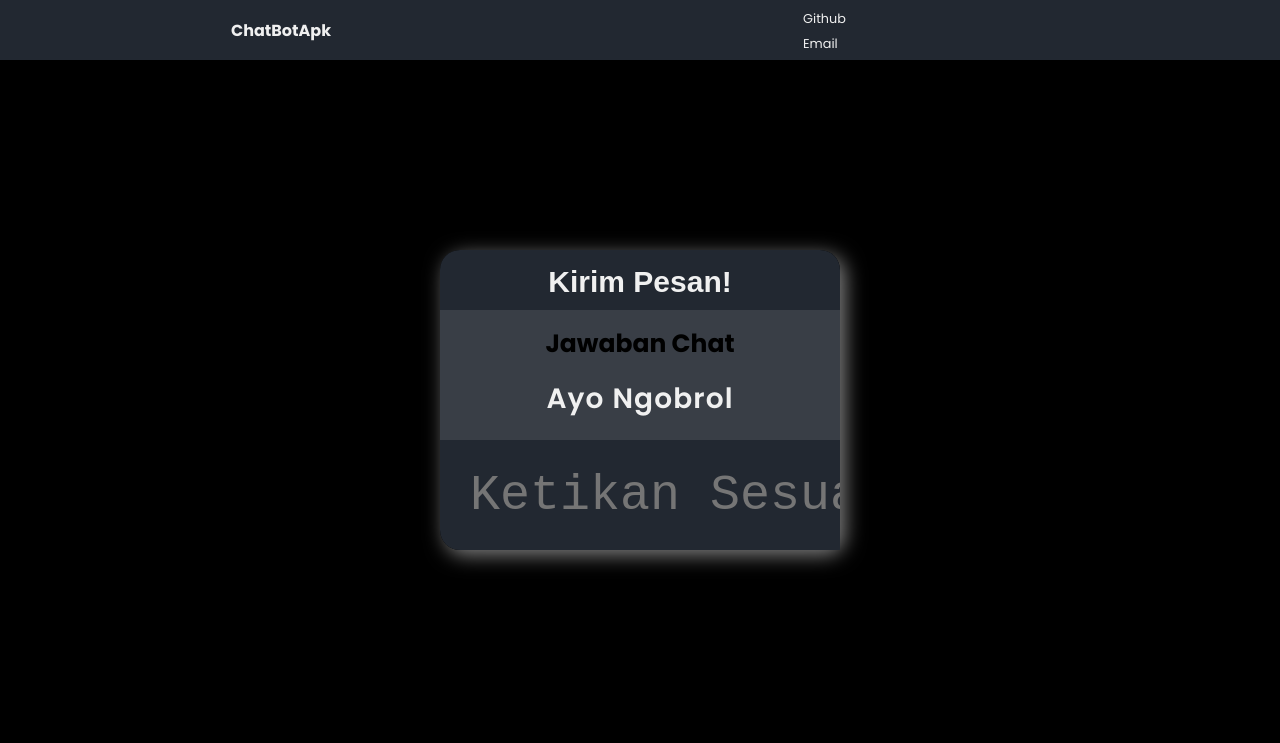
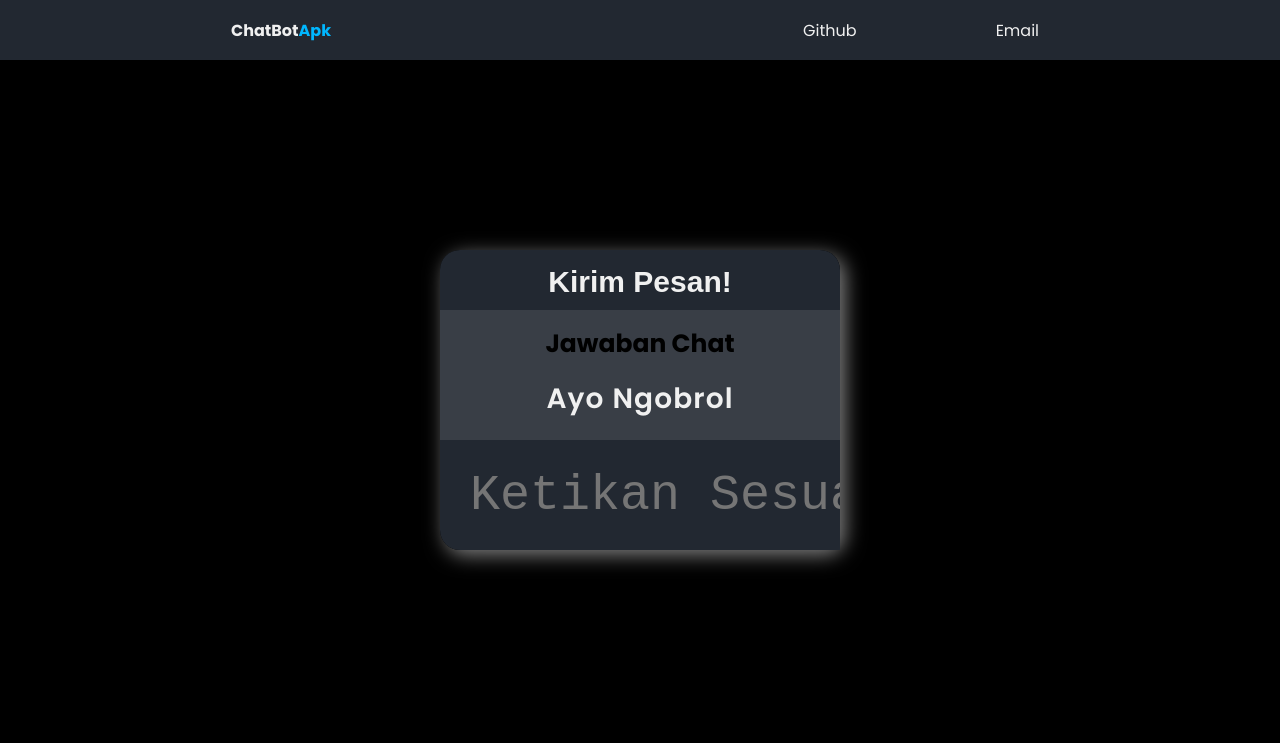
Before and after one commit to MDACreative/chatbot.github.io, a plain HTML site: page index.html in a window 1280 px wide. Drawn offline with Linux system fonts and the light colour scheme.

Commit message:
menghubah sedikit

```diff
--- a/index.html
+++ b/index.html
@@ -9,7 +9,7 @@
   <body>
     <nav>
       <div class="brand">
-        <h4>ChatBotApk</h4>
+        <h4>ChatBot<span>Apk</span></h4>
       </div>
       <ul>
         <li><a href="https://github.com/MDACreative">Github</a></li>
--- a/style.css
+++ b/style.css
@@ -12,9 +12,21 @@ body {
   position: relative;
   background-color: black;
   overflow-x: hidden;
+  /* background-image: url(bg1.png);
+  background-position: center;
+  background-size: cover;
+  background-repeat: no-repeat; */
 }
 
 /*NAVBAR*/
+
+.brand {
+  color: #f0f0f0;
+}
+
+.brand span {
+  color: rgb(0, 183, 255);
+}
 
 nav {
   display: flex;
@@ -38,14 +50,13 @@ nav ul {
 nav ul li a {
   color: #f0f0f0;
   text-decoration: none;
-  font-size: 0.8em;
+  font-size: 1rem;
   transition: 0.5s;
 }
 
 nav ul li a:hover {
   color: black;
   border-radius: 30px;
-  padding: 8px 15px;
   background-color: #f0f0f0;
 }
 
@@ -126,7 +137,7 @@ nav ul li a:hover {
   }
 
   nav ul {
-    display: block;
+    width: 20%;
   }
 
   /* BOX CONTENT */
```
Also changed, not shown: bg1.png (added).
